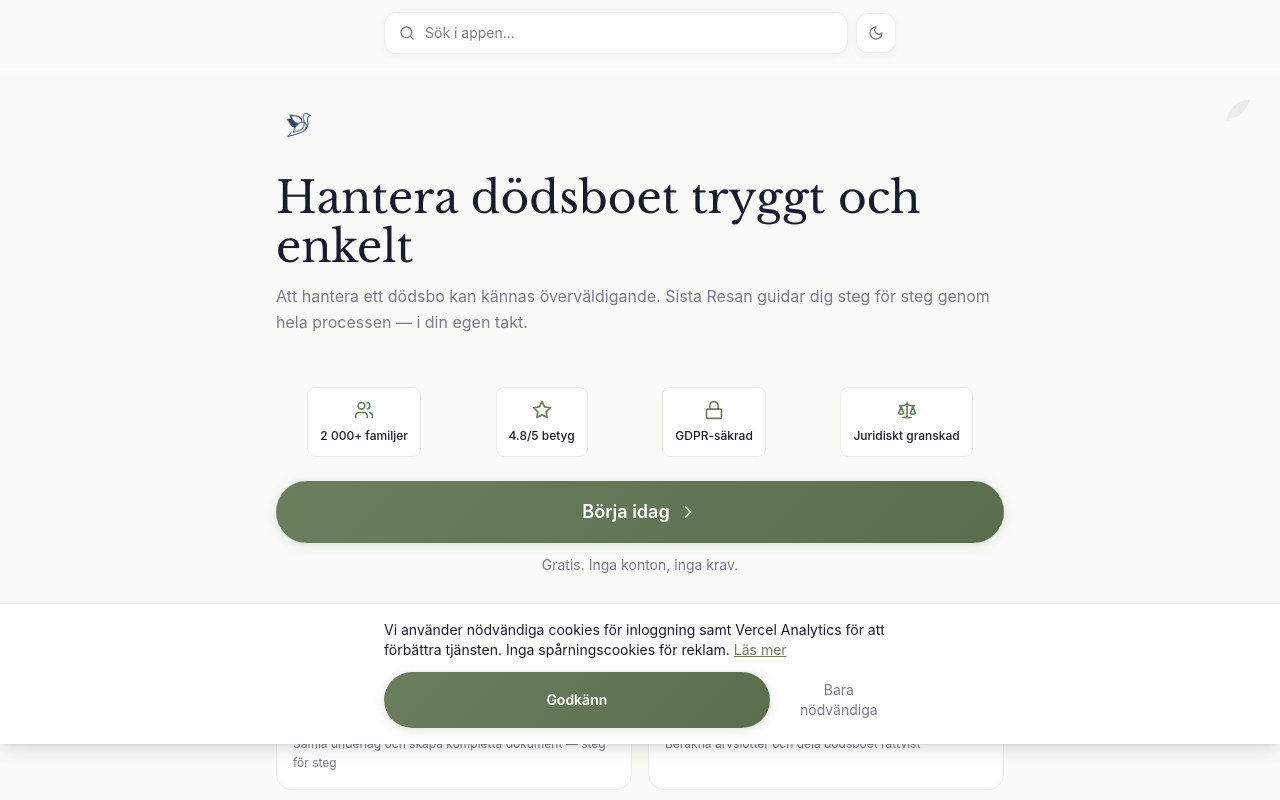
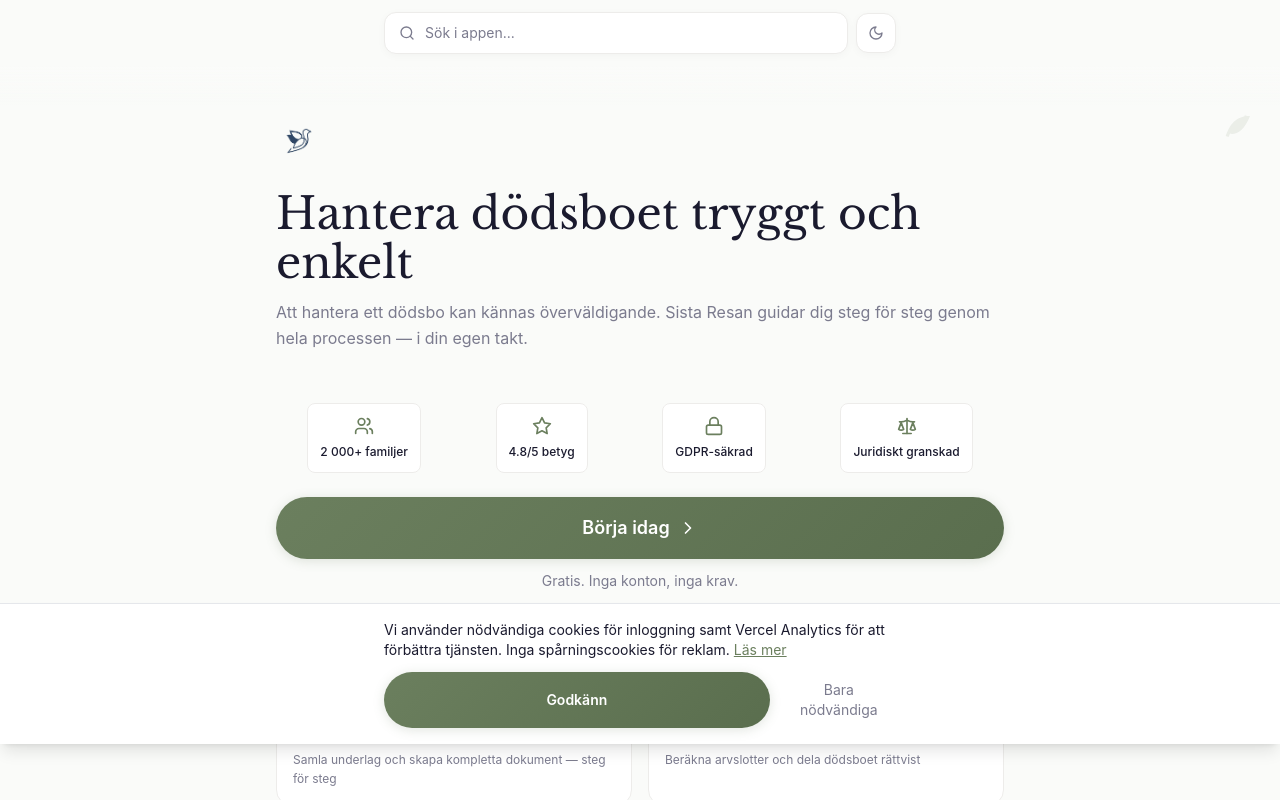
Before and after one commit to arhongbt/db, a Next.js app: page / in a window 1280 px wide. Shown: the top 800 px of the page. Built offline with nearby package versions, Linux system fonts and the light colour scheme; no server answers.

Commit message:
fix: larger header fade zone (40px) + increased main padding to hide scrolled cards

```diff
--- a/src/app/layout.tsx
+++ b/src/app/layout.tsx
@@ -200,7 +200,7 @@
             <AppSettingsProvider>
               <ServiceWorkerRegistration />
               <AppControlBar />
-              <main className="min-h-dvh relative pt-14 pb-24" id="main-content">
+              <main className="min-h-dvh relative pt-[72px] pb-24" id="main-content">
                 <div className="page-transition">
                   {children}
                 </div>
--- a/src/components/ui/AppControls.tsx
+++ b/src/components/ui/AppControls.tsx
@@ -175,11 +175,11 @@
   return (
     <>
       {/* Top bar with search + settings */}
-      <div className="fixed top-0 left-0 right-0 z-50 px-4 pt-3 pointer-events-none"
-        style={{ background: "var(--bg)", paddingBottom: "8px" }}
+      <div className="fixed top-0 left-0 right-0 z-50 px-4 pt-3 pb-3 pointer-events-none"
+        style={{ background: "var(--bg)" }}
       >
-        {/* Fade edge below solid header */}
-        <div className="absolute left-0 right-0 h-5 pointer-events-none" style={{ bottom: "-20px", background: "linear-gradient(to bottom, var(--bg), transparent)" }} />
+        {/* Large fade below solid header so scrolled cards disappear smoothly */}
+        <div className="absolute left-0 right-0 pointer-events-none" style={{ top: "100%", height: "40px", background: "linear-gradient(to bottom, var(--bg), transparent)" }} />
         <div className="flex items-center gap-2 max-w-lg mx-auto pointer-events-auto">
           {/* Search button */}
           <button
```
